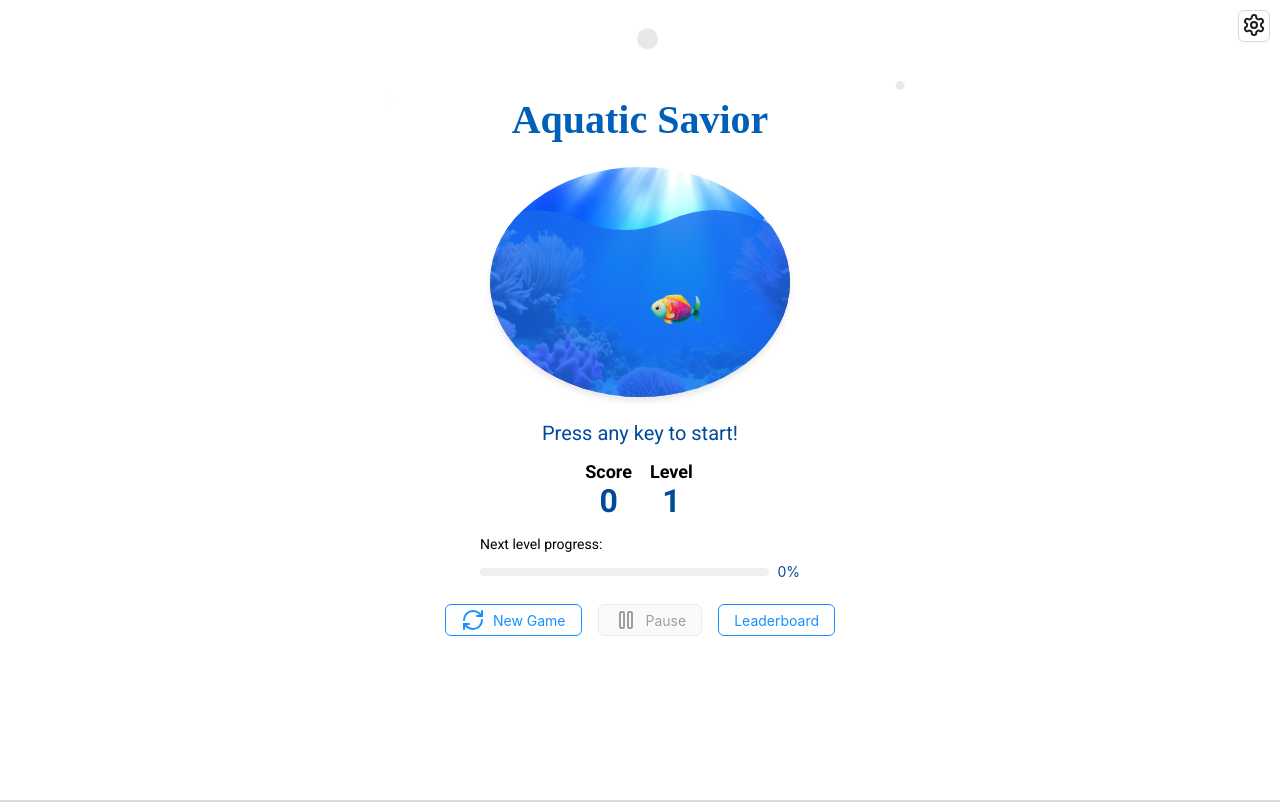
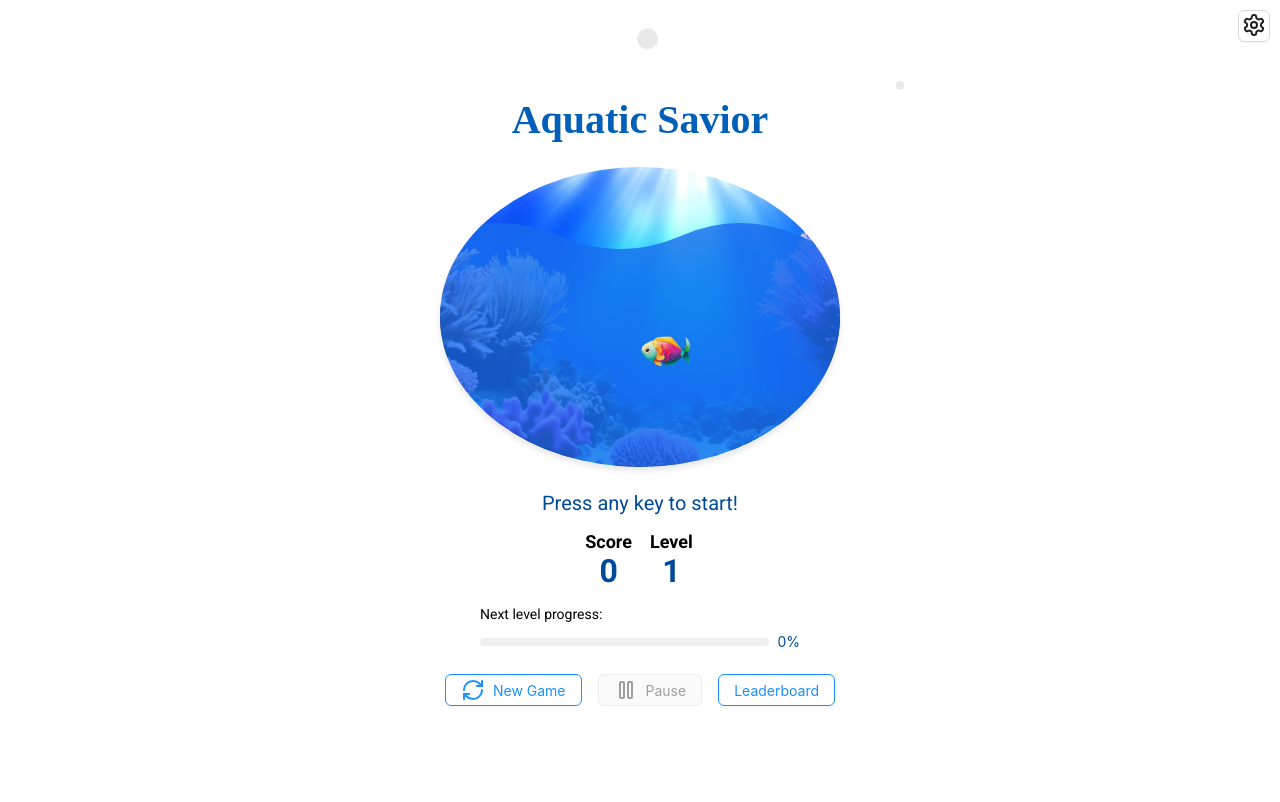
Before and after one commit to AyandaMore/AquaticSavior, a Next.js app: page / in a window 1280 px wide. Built offline with nearby package versions, Linux system fonts and the light colour scheme; no server answers; a web font is replaced by a local one.

Commit message:
increased bowl size

```diff
--- a/src/app/page.module.css
+++ b/src/app/page.module.css
@@ -260,8 +260,8 @@
 }
 
 .bowl {
-  width: 300px;
-  height: 230px;
+  width: 400px;
+  height: 300px;
   background-image: url('/images/bowl.jpg');
   background-size: cover;
   background-position: center;
```
